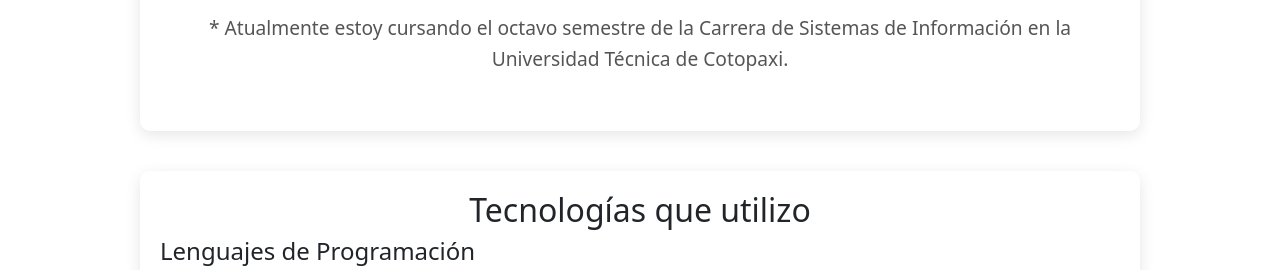
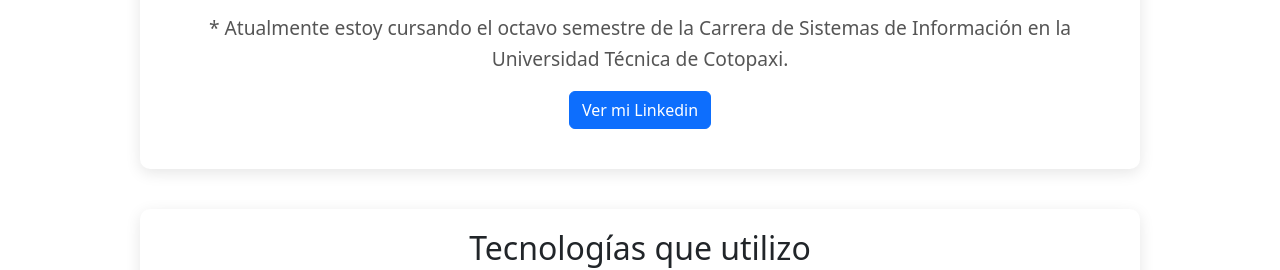
Before and after one commit to cristian21R/cristian21R.github.io, a plain HTML site: page index.html in a window 1280 px wide. Shown: the part 826-1096 px from the top of the page. Drawn offline with nearby package versions, Linux system fonts and the light colour scheme.

Commit message:
Update index.html

```diff
--- a/index.html
+++ b/index.html
@@ -41,6 +41,11 @@
                 Universidad
                 Técnica de Cotopaxi.
             </p>
+
+            <a href="https://www.linkedin.com/in/cristian-lenin-roblero-sanchez-048512376/" class="btn btn-primary"
+                target="_blank">
+                Ver mi Linkedin
+            </a>
         </div>
     </section>
 
@@ -158,4 +163,5 @@
 
 </body>
 
+
 </html>
```
